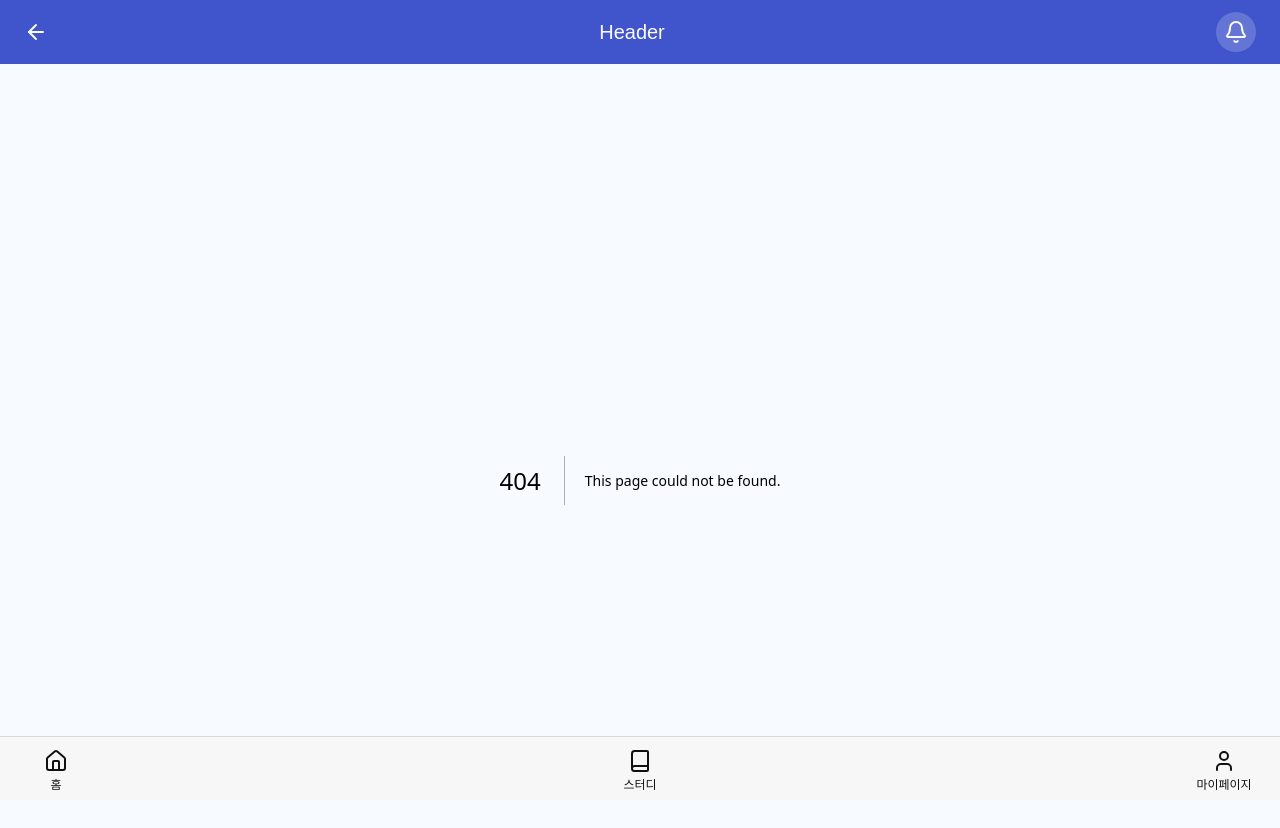
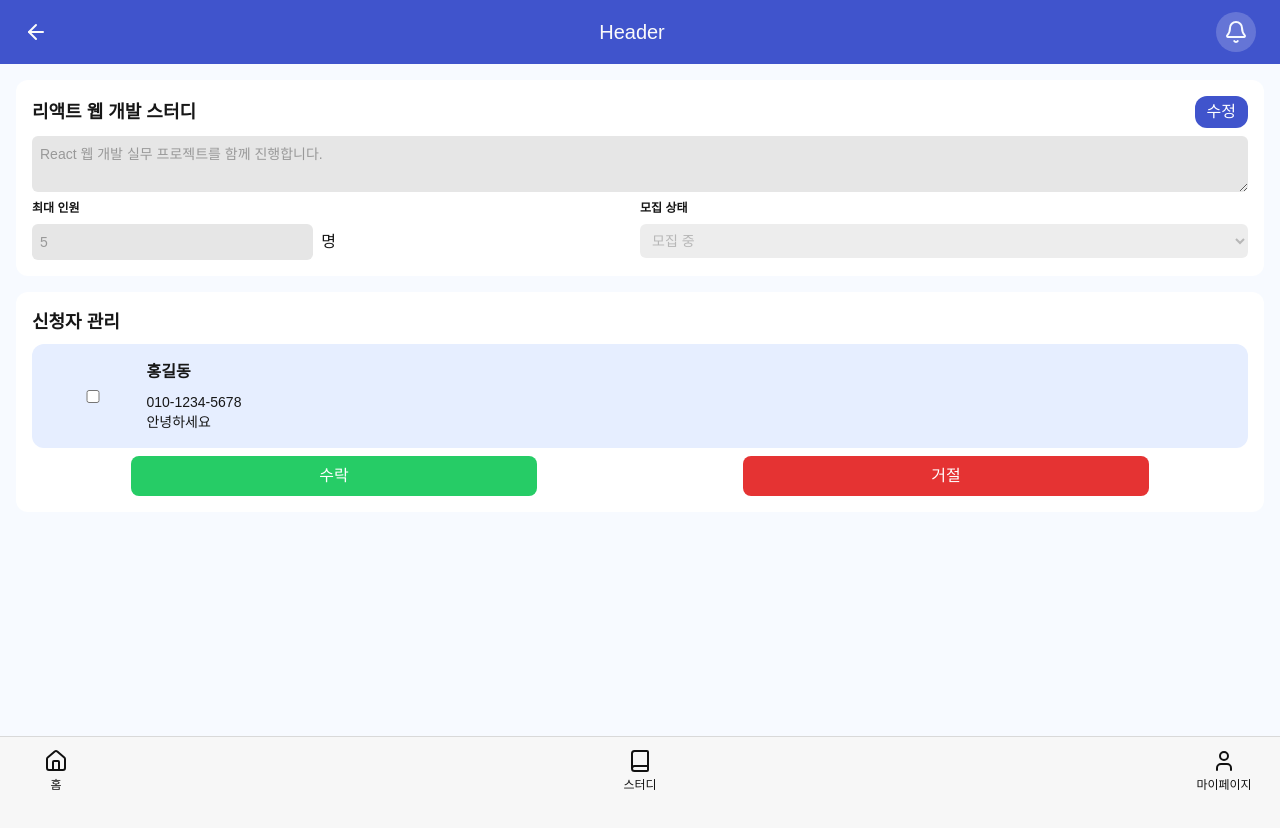
Before and after one commit to wsk-projects/next-reservation, a Next.js app: page /study/1/manage in a window 1280 px wide. Before the commit this address had no page. Shown: the top 828 px of the page. After the commit the page ends 800 px from the top, so only its background shows below. Built offline with nearby package versions, Linux system fonts and the light colour scheme.

Commit message:
:art:design: 스터디 관리 화면 UI 구현

```diff
--- /dev/null
+++ b/src/app/study/[id]/manage/StudyManageApplicantRender.tsx
@@ -0,0 +1,29 @@
+"use client";
+
+import Title from "@/components/common/Title";
+import Stack from "@/components/common/Stack";
+import CheckboxLayout from "@/components/layout/CheckboxLayout";
+import { Applicant } from "@/types/entity/Applicant";
+import Text from "@/components/common/Text";
+
+export default function StudyManageApplicantRender({ applicants }: { applicants: Applicant[] }) {
+  return (
+    <Stack.H className="w-full p-4 rounded-xl bg-my-background-2">
+      {applicants.map((applicant) => (
+        <>
+          <Stack.V className="w-1/12">
+            <CheckboxLayout className="w-full h-full rounded-lg bg-white" onChange={() => {}} />
+          </Stack.V>
+          <Stack.V className="w-full">
+            <Title.h4>{applicant.name}</Title.h4>
+            <Text.sm>
+              {applicant.phone}
+              <br />
+              {applicant.description}
+            </Text.sm>
+          </Stack.V>
+        </>
+      ))}
+    </Stack.H>
+  );
+}
--- /dev/null
+++ b/src/app/study/[id]/manage/StudyManageInfoRender.tsx
@@ -0,0 +1,76 @@
+"use client";
+
+import Stack from "@/components/common/Stack";
+import Title from "@/components/common/Title";
+import ButtonLayout from "@/components/layout/ButtonLayout";
+import InputLayout from "@/components/layout/InputLayout";
+import SelectLayout from "@/components/layout/SelectLayout";
+import TextareaLayout from "@/components/layout/TextareaLayout";
+import clsx from "clsx";
+import { useState } from "react";
+
+export default function StudyManageInfoRender() {
+  const [editing, setEditing] = useState(false);
+  const [studyDescription, setStudyDescription] = useState("React 웹 개발 실무 프로젝트를 함께 진행합니다.");
+  const [maxMember, setMaxMember] = useState(5);
+  const [recruitmentStatus, setRecruitmentStatus] = useState("모집 중");
+
+  return (
+    <Stack.V className="w-full rounded-xl p-4 bg-white">
+      {/* 스터디 정보 영역 */}
+      <Stack.H className="w-full" justify="between">
+        <Title.h3>리액트 웹 개발 스터디</Title.h3>
+        <ButtonLayout className="rounded-xl px-3 py-1 bg-my-primary text-white" onClick={() => setEditing(!editing)}>
+          수정
+        </ButtonLayout>
+      </Stack.H>
+      <TextareaLayout
+        className={clsx(
+          "w-full rounded-md p-2 text-sm",
+          editing ? "bg-white text-black" : "bg-my-muted-4 text-my-muted"
+        )}
+        value={studyDescription}
+        onChange={(e) => setStudyDescription(e.target.value)}
+        disabled={!editing}
+      />
+
+      {/* 모집 설정 영역 */}
+      <Stack.H className="w-full" justify="between" align="start">
+        {/* 최대 인원 영역 */}
+        <Stack.V className="w-1/4 whitespace-nowrap">
+          <Title.h6>최대 인원</Title.h6>
+          <Stack.H className="w-full">
+            <InputLayout
+              className={clsx(
+                "w-full rounded-md p-2 text-sm",
+                editing ? "bg-white text-black" : "bg-my-muted-4 text-my-muted"
+              )}
+              value={maxMember.toString()}
+              onChange={(e) => setMaxMember(Number(e.target.value))}
+              disabled={!editing}
+            />
+            명
+          </Stack.H>
+        </Stack.V>
+
+        {/* 모집 상태 영역 */}
+        <Stack.V className="w-1/2 whitespace-nowrap">
+          <Title.h6>모집 상태</Title.h6>
+          <SelectLayout
+            className={clsx(
+              "w-full rounded-md p-2 text-sm",
+              editing ? "bg-white text-black" : "bg-my-muted-4 text-my-muted"
+            )}
+            value={recruitmentStatus}
+            onChange={(e) => setRecruitmentStatus(e.target.value)}
+            disabled={!editing}
+          >
+            <option value="1">모집 중</option>
+            <option value="2">모집 완료</option>
+            <option value="3">모집 중단</option>
+          </SelectLayout>
+        </Stack.V>
+      </Stack.H>
+    </Stack.V>
+  );
+}
--- /dev/null
+++ b/src/app/study/[id]/manage/page.tsx
@@ -0,0 +1,36 @@
+import Stack from "@/components/common/Stack";
+import Title from "@/components/common/Title";
+import ButtonLayout from "@/components/layout/ButtonLayout";
+import { Applicant } from "@/types/entity/Applicant";
+import StudyManageApplicantRender from "./StudyManageApplicantRender";
+import StudyManageInfoRender from "./StudyManageInfoRender";
+
+const _applicants: Applicant[] = [
+  {
+    id: "1",
+    name: "홍길동",
+    phone: "010-1234-5678",
+    description: "안녕하세요",
+  },
+];
+
+export default function StudyManagePage({ params }: { params: { id: string } }) {
+  return (
+    <Stack.V defaultStyle={false} className="w-full gap-4" justify="start">
+      {/* 정보 수정 영역 */}
+      <StudyManageInfoRender />
+
+      {/* 신청자 관리 영역 */}
+      <Stack.V className="w-full rounded-xl p-4 bg-white">
+        <Title.h3>신청자 관리</Title.h3>
+        <Stack.V className="w-full">
+          <StudyManageApplicantRender applicants={_applicants} />
+        </Stack.V>
+        <Stack.H className="w-full" justify="around">
+          <ButtonLayout className="w-1/3 py-2 rounded-lg bg-my-positive text-white">수락</ButtonLayout>
+          <ButtonLayout className="w-1/3 py-2 rounded-lg bg-my-negative text-white">거절</ButtonLayout>
+        </Stack.H>
+      </Stack.V>
+    </Stack.V>
+  );
+}
--- /dev/null
+++ b/src/components/layout/CheckboxLayout.tsx
@@ -0,0 +1,29 @@
+"use client";
+
+import { CommonProps } from "@/types/props/CommonProps";
+import clsx from "clsx";
+
+export interface CheckboxLayoutProps extends CommonProps {
+  checked?: boolean;
+  onChange: (checked: boolean) => void;
+  disabled?: boolean;
+}
+
+export default function CheckboxLayout({
+  id,
+  className,
+  checked = false,
+  onChange = () => {},
+  disabled = false,
+}: CheckboxLayoutProps) {
+  return (
+    <input
+      type="checkbox"
+      id={id}
+      className={clsx(className)}
+      checked={checked}
+      onChange={(e) => onChange(e.target.checked)}
+      disabled={disabled}
+    />
+  );
+}
--- a/src/components/layout/InputLayout.tsx
+++ b/src/components/layout/InputLayout.tsx
@@ -11,6 +11,7 @@
 export default function InputLayout({ id, className, value, onChange, placeholder, disabled }: InputLayoutProps) {
   return (
     <input
+      type="text"
       id={id}
       className={clsx(className)}
       value={value}
```
